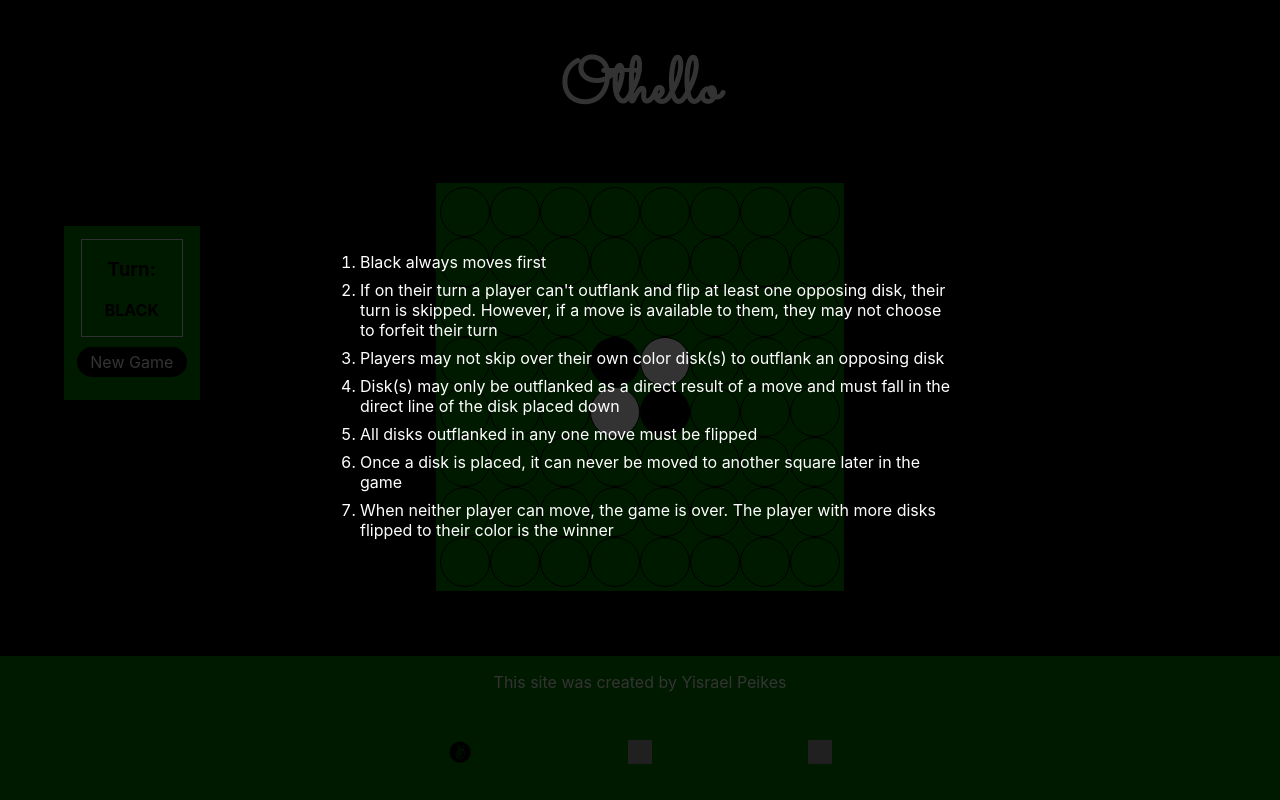
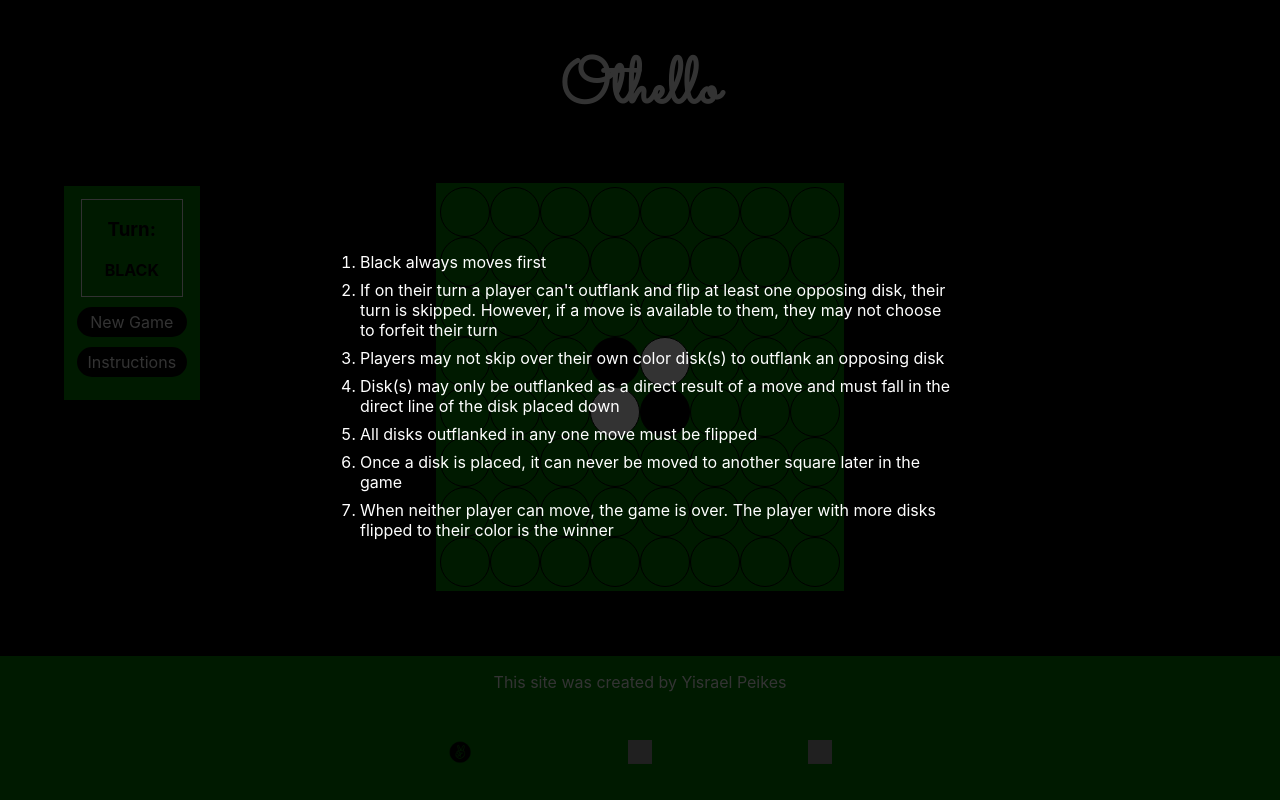
Before and after one commit to ypeikes18/othello, a React (Create React App) app: page / in a window 1280 px wide. Built offline with nearby package versions, Linux system fonts and the light colour scheme; grey boxes are pictures that could not be loaded.

Commit message:
instructions button

```diff
--- a/src/App.css
+++ b/src/App.css
@@ -106,7 +106,7 @@
 }
 
 
-.new-game-button {
+.new-game-button, .instructions-button {
   border: 5px solid black;
   background-color: black;
   border-radius: 100px;
--- a/src/components/game_component.js
+++ b/src/components/game_component.js
@@ -11,9 +11,11 @@
 
     constructor(props) {
         super(props)
-        this.state = {game: new Game()};
+        this.state = {game: new Game(), instructions: this.showRules() };
         this.newGame = this.newGame.bind(this);
         this.turn = this.turn.bind(this);
+        this.showRules = this.showRules.bind(this);
+
     }
 
     newGame() {
@@ -25,8 +27,12 @@
        this.setState({game: this.state.game});
     }
 
+    showRules() {
+        return(<Modal type={'instructions'} key={Math.random()}/>)
+    }
+
     render() {
-        const { game } = this.state;
+        const { game, instructions } = this.state;
         const currentPlayer = game.currentPlayer();
 
         const winnerMessage = game.winner ? (
@@ -36,12 +42,18 @@
         return (
             <div id='game' onChange={this.handleChange}>
                 {winnerMessage}
-                { <Modal type={'instructions'}/>}
+                {instructions}
+
                 <h1 id='header'>Othello</h1>
                 <div id='game-div'>
                     <div id='dashboard'>
                         <DisplayTurn currentPlayer={currentPlayer}/>
                         <NewGame newGame={this.newGame}/>
+                        <div
+                        onClick={() => this.setState({ instructions: this.showRules()}) }
+                        className='instructions-button'>
+                            Instructions
+                        </div>
                     </div>
 
                     <Board
--- a/src/components/modal.js
+++ b/src/components/modal.js
@@ -26,7 +26,7 @@
               return null;
           }
           return (
-            <div className="modal-background" onClick={() => this.setState({open: false})}>
+            <div className="modal-background" onClick={() => this.setState({open: false })}>
               <div className="modal-child" onClick={e => e.stopPropagation()}>
                 { component }
               </div>
--- a/src/util/game.js
+++ b/src/util/game.js
@@ -20,10 +20,8 @@
        if(this.board.move(this.currentPlayer(), coordinates)) {
            this.nextTurn();
        }
-       debugger
        if(this.gameOver()) {
            this.winner = this.board.winner();
-           debugger
        }
 
        if(!this.board.canMove(this.currentPlayer())) {
```
